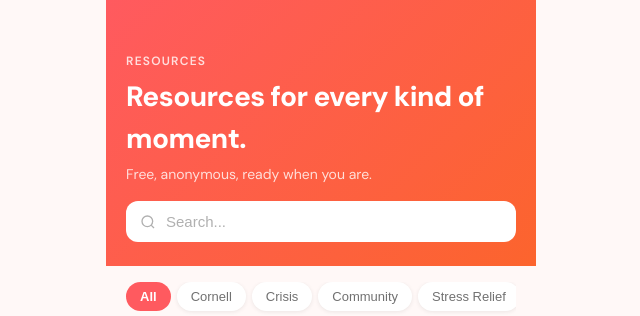
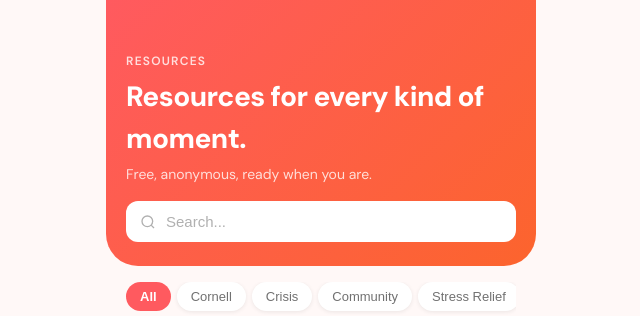
Before and after one commit to parkvince/cornellpulse, a React (Vite) app in the folder frontend/: page /resources in a window 1280 px wide. Shown: the top 316 px of the page, without its empty margins (319-959 px from the left). Built offline with nearby package versions, Linux system fonts and the light colour scheme; no server answers.

Commit message:
add rounded corners to resources page hero

```diff
--- a/frontend/src/pages/ResourcesPage.tsx
+++ b/frontend/src/pages/ResourcesPage.tsx
@@ -61,8 +61,8 @@ export default function ResourcesPage() {
 
   return (
     <div style={{ paddingBottom: "24px" }}>
-      <div style={{ background: "linear-gradient(135deg, #FF5A5F 0%, #FC642D 100%)", padding: "52px 20px 24px" }}>
-        <p style={{ fontSize: "12px", fontWeight: 600, color: "rgba(255,255,255,0.8)", textTransform: "uppercase", letterSpacing: "0.1em", marginBottom: "6px" }}>Resources</p>
+<div style={{ background: "linear-gradient(135deg, #FF5A5F 0%, #FC642D 100%)", padding: "52px 20px 24px", borderBottomLeftRadius: "32px", borderBottomRightRadius: "32px" }}>
+          <p style={{ fontSize: "12px", fontWeight: 600, color: "rgba(255,255,255,0.8)", textTransform: "uppercase", letterSpacing: "0.1em", marginBottom: "6px" }}>Resources</p>
         <h1 style={{ fontSize: "28px", fontWeight: 800, color: "#ffffff", letterSpacing: "-0.02em", marginBottom: "4px" }}>Resources for every kind of moment.</h1>
         <p style={{ fontSize: "14px", color: "rgba(255,255,255,0.8)", marginBottom: "16px" }}>Free, anonymous, ready when you are.</p>
         <div style={{ position: "relative" }}>
```
